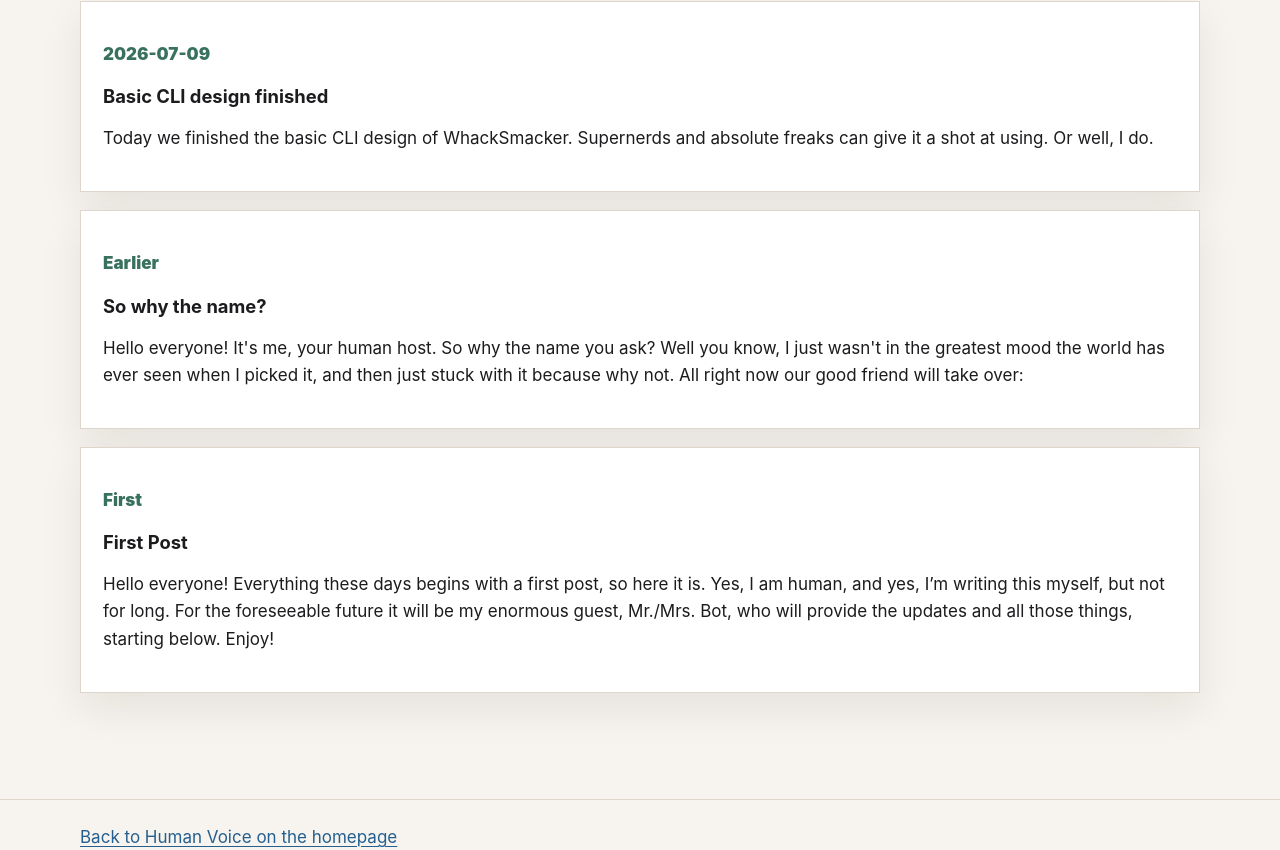
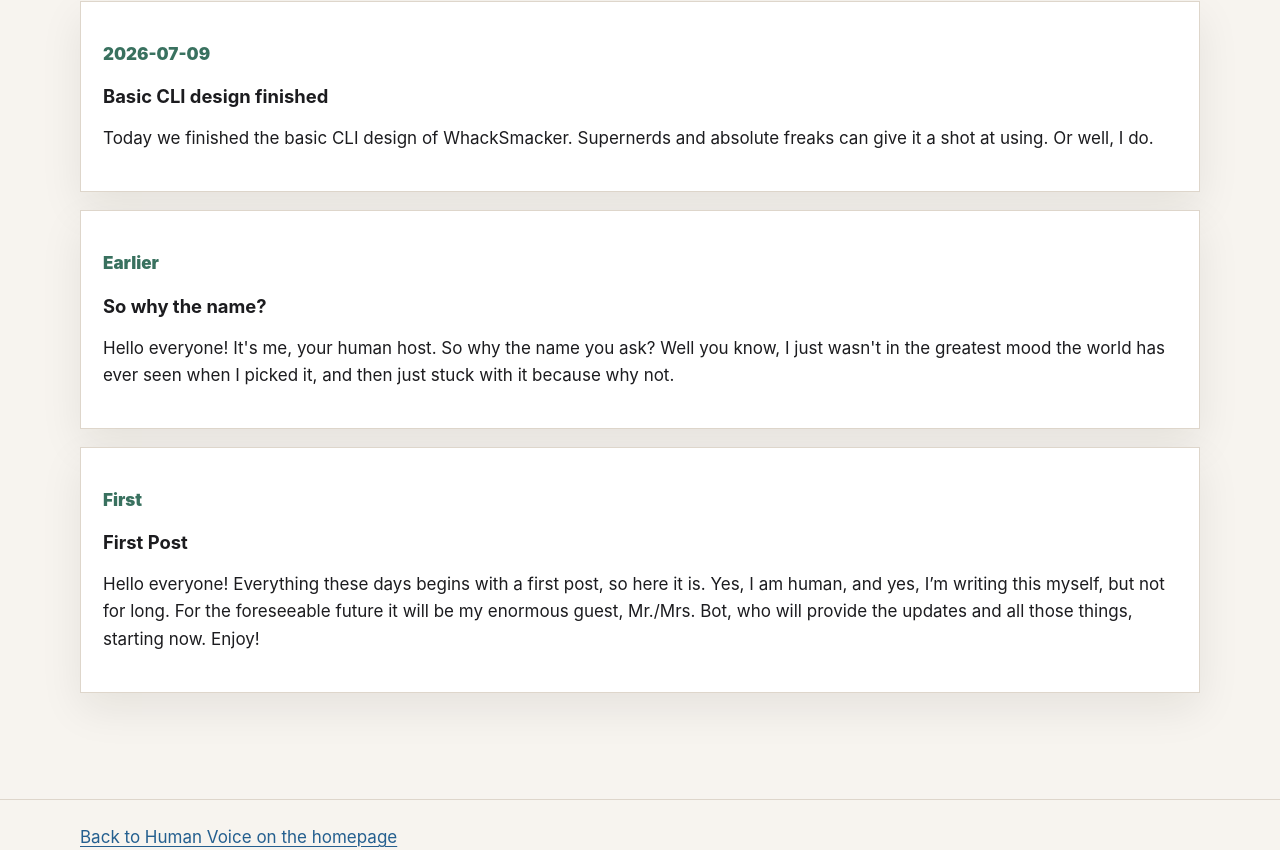
Before and after one commit to SleepyMario/whacksmacker-site, a plain HTML site: page human-voice/index.html in a window 1280 px wide. Shown: the part 542-1392 px from the top of the page. Drawn offline with Linux system fonts and the light colour scheme.

Commit message:
Edit human voice wording

```diff
--- a/human-voice/index.html
+++ b/human-voice/index.html
@@ -36,12 +36,12 @@
         <article>
           <p class="post-meta">Earlier</p>
           <h3>So why the name?</h3>
-          <p>Hello everyone! It's me, your human host. So why the name you ask? Well you know, I just wasn't in the greatest mood the world has ever seen when I picked it, and then just stuck with it because why not. All right now our good friend will take over:</p>
+          <p>Hello everyone! It's me, your human host. So why the name you ask? Well you know, I just wasn't in the greatest mood the world has ever seen when I picked it, and then just stuck with it because why not.</p>
         </article>
         <article>
           <p class="post-meta">First</p>
           <h3>First Post</h3>
-          <p>Hello everyone! Everything these days begins with a first post, so here it is. Yes, I am human, and yes, I’m writing this myself, but not for long. For the foreseeable future it will be my enormous guest, Mr./Mrs. Bot, who will provide the updates and all those things, starting below. Enjoy!</p>
+          <p>Hello everyone! Everything these days begins with a first post, so here it is. Yes, I am human, and yes, I’m writing this myself, but not for long. For the foreseeable future it will be my enormous guest, Mr./Mrs. Bot, who will provide the updates and all those things, starting now. Enjoy!</p>
         </article>
       </section>
     </main>
```
Also changed, not shown: index.html (+2 -2 lines).
